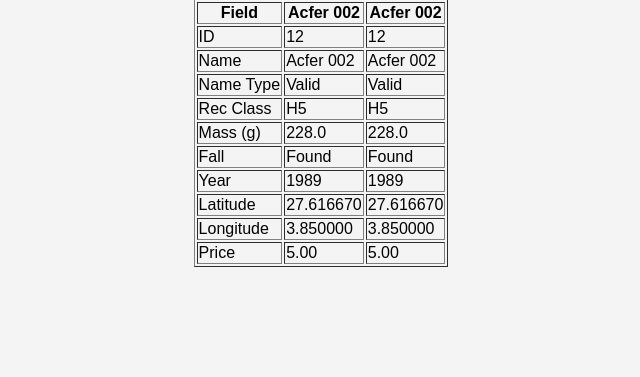
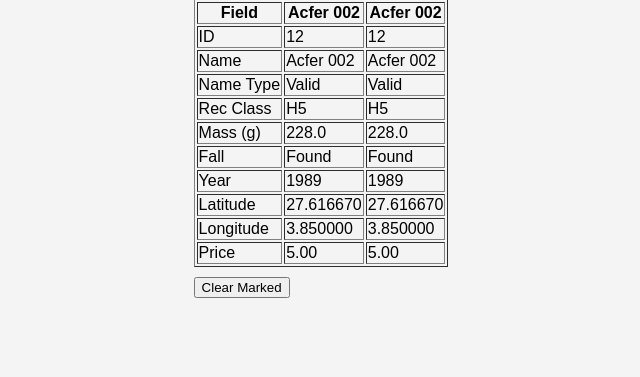
Before and after one commit to Thorki-Su/CS551Q_Assignment_2, a Django app: template templates/meteorite/compare.html in a window 1280 px wide. Shown: the part 207-584 px from the top of the page, without its empty margins (319-959 px from the left). Run offline with Django 5.2, Linux system fonts and the light colour scheme; the template is opened without the code that fills it: values that come from a table or form of the project are taken from there, others are empty; data comes from the database, SQL or seed files in the repository.

Commit message:
update the compare page

```diff
--- a/templates/meteorite/compare.html
+++ b/templates/meteorite/compare.html
@@ -66,6 +66,9 @@
                 </tr>
             </tbody>
         </table>
+        <a href="{% url 'meteorite:clear_marked' %}">
+            <button style="margin-top:10px;">Clear Marked</button>
+        </a>
     {% else %}
         <p>No meteorites available for comparison.</p>
     {% endif %}
```
